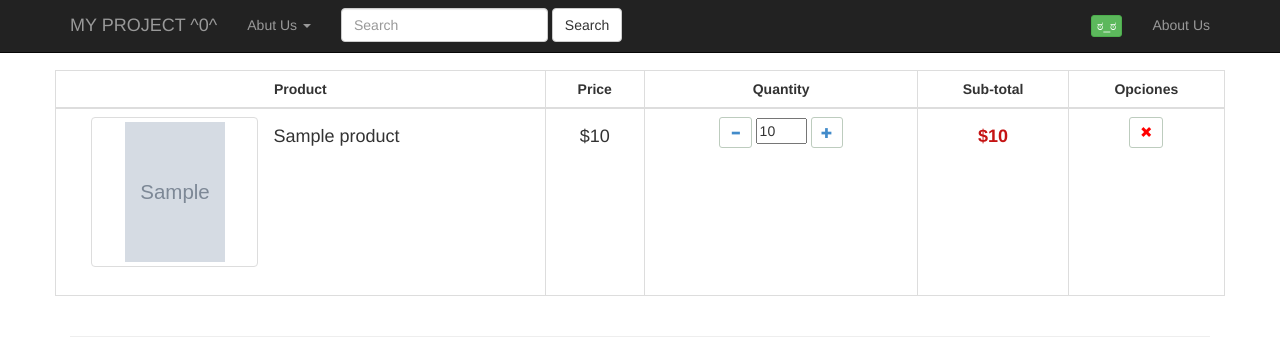
After one commit to goodshop/GoodShop, a Django app: template static/templates/customer/view_cart.html in a window 1280 px wide; the page is wider, and only the part inside the window is pictured. The commit adds this page. Shown: the top 354 px of that part. Run offline with Django 3.2, Linux system fonts and the light colour scheme; the template is opened without the code that fills it: most values are stand-ins (such as "Sample title", 1, 10 or a date in 2020); grey boxes marked "Sample" are stand-in pictures; parts of the project's set-up code (start-up, migrations or seed data) failed here and were passed over; some libraries are stand-ins or nearby versions.

Commit message:
Added cart
Its cool

Signed-off-by: Gibran Gonzalez <haibrayn@hotmail.com>

```diff
--- a/src/goodshop/customers/urls.py
+++ b/src/goodshop/customers/urls.py
@@ -2,6 +2,8 @@ from django.conf.urls import patterns, include, url
 from .views import CustomerRegistration
 
 urlpatterns = patterns('',
-    url(r'^((?P<context>[-\w]+)/(?P<name>[-\w\s]+)/)?$', 'goodshop.customers.views.customer_home', name='customer_home'),
+    url(r'^((?P<context>(cat|search))/(?P<name>[-\w\s]+)/)?$', 'goodshop.customers.views.customer_home', name='customer_home'),
+    url(r'^cart/$', 'goodshop.customers.views.shopping_cart', name='shopping_cart'),
+    url(r'^cart/(?P<action>(add|remove|update|clear|checkout))/$', 'goodshop.customers.views.cart_manager', name='cart_manager'),
     url(r'^register/$', CustomerRegistration.as_view(), name='customer_registration'),
 )
--- a/src/goodshop/utils.py
+++ b/src/goodshop/utils.py
@@ -18,7 +18,7 @@ def search_products(context, name):
         products = Product.objects.filter(id=0)
         for search_name in name.split('-'):
             categories = Category.objects.filter(name__icontains=search_name)
-            q = Product.objects.filter(name__icontains=search_name)| Product.objects.filter(category=categories)
+            q = Product.objects.filter(name__icontains=search_name)|Product.objects.filter(category=categories)
             products = products | q
         return products
     return []
--- a/static/static/css/custom.css
+++ b/static/static/css/custom.css
@@ -6,3 +6,21 @@
     width: 100px;
     height: 140px !important;
 }
+
+body {
+    overflow-y: visible !important;
+}
+
+.btn-qty {
+    border: 1px solid rgb(189, 204, 190);
+    padding-top: 6px;
+}
+
+.btn-qty-icon {
+    font-size: .9em;
+}
+
+.total-price {
+    color: rgb(197, 19, 19);
+    font-weight: bold;
+}
--- /dev/null
+++ b/static/static/js/customer.js
@@ -0,0 +1,33 @@
+$('.product-qty').change(function(){
+    id = $(this).attr('data-id')
+    qty = $(this).val()
+    window.location = window.location.origin + window.location.pathname+"update?sku="+id+"&qty="+qty
+});
+
+// Numeric only control handler
+jQuery.fn.ForceNumericOnly =
+function()
+{
+    return this.each(function()
+    {
+        $(this).keydown(function(e)
+        {
+            var key = e.charCode || e.keyCode || 0;
+            // allow backspace, tab, delete, enter, arrows, numbers and keypad numbers ONLY
+            // home, end, period, and numpad decimal
+            //alert(key);
+            return (
+                key == 8 ||
+                key == 9 ||
+                key == 13 ||
+                key == 46 ||
+                key == 110 ||
+                //key == 190 || Disable period
+                (key >= 35 && key <= 40) ||
+                (key >= 48 && key <= 57) ||
+                (key >= 96 && key <= 105));
+        });
+    });
+};
+
+$(".product-qty").ForceNumericOnly();
--- a/static/templates/base.html
+++ b/static/templates/base.html
@@ -112,8 +112,8 @@
       }(document, 'script', 'facebook-jssdk'));
     </script>
 
-
     <script src="/static/js/jquery.min.js"></script>
     <script src="/static/js/bootstrap.min.js"></script>
+    {% block scripts %}{% endblock %}
   </body>
 </html>
--- a/static/templates/customer/home.html
+++ b/static/templates/customer/home.html
@@ -47,7 +47,8 @@
                     <h4>$ {{product.price}}</h3>
                   </div>
                   <div class="col-sm-2">
-                    <a href="#" style="margin-top: 3px;" class="btn btn-md btn-danger">
+                    <a href="#" style="margin-top: 3px;" class="btn btn-md btn-danger add-to-cart"
+                    data-id="{{product.id}}">
                       Add <span style="color: white;"
                       class="glyphicon glyphicon-shopping-cart"></span>
                     </a>
--- /dev/null
+++ b/static/templates/customer/view_cart.html
@@ -0,0 +1,74 @@
+{% extends 'base.html' %}
+{% block scripts %}<script src="/static/js/customer.js"></script>{% endblock %}
+
+{% block content %}
+    <!--  Cart Items  -->
+    <div class="table-responsive">
+        <table class="table table-bordered">
+            <thead>
+                <tr>
+                    <th class="text-center">Product</th>
+                    <th class="text-center">Price</th>
+                    <th class="text-center">Quantity</th>
+                    <th class="text-center">Sub-total</th>
+                    <th class="text-center">Opciones</th>
+                </tr>
+            </thead>
+            <tbody>
+                {% for item in cart %}
+                    <tr>
+                        <!-- Product Info -->
+                        <td>
+                            <div class="row">
+                              <div class="col-sm-4 col-sm-offset-1 thumbnail">
+                                {% if item.product.get_first_image %}
+                                <img src="{{item.product.get_first_image}}" class="product-img" alt="{{item.product.name}}">
+                                {% else %}
+                                <img data-src="holder.js/100%x180" class="product-img" alt="{{item.product.name}}">
+                                {% endif %}
+                              </div>
+                              <div class="col-sm-7">
+                                <h4>{{item.product.name}}</h3>
+                              </div>
+                            </div>
+                        </td>
+                        <!-- Product Price -->
+                        <td class="text-center">
+                            <h4>${{item.product.price}}</h4>
+                        </td>
+                        <!--  Quantity -->
+                        <td class="text-center">
+                            <a href="{% url 'shopping_cart' %}add?sku={{item.product.id}}&qty=-1"
+                            class="btn btn-sm btn-qty">
+                                <span class="glyphicon glyphicon-minus btn-qty-icon"></span>
+                            </a>
+                            <input type="text"
+                                   class="product-qty"
+                                   value="{{item.quantity}}"
+                                   size="3"
+                                   data-min="1"
+                                   data-max="999"
+                                   data-id="{{item.product.id}}">
+                            </input>
+                            <a href="{% url 'shopping_cart' %}add?sku={{item.product.id}}&qty=1"
+                            class="btn btn-sm btn-qty">
+                                <span class="glyphicon glyphicon-plus btn-qty-icon"></span>
+                            </a>
+                        </td>
+                        <!-- Sub-Total -->
+                        <td class="text-center">
+                            <h4 class="total-price">${{item.total}}</h4>
+                        </td>
+                        <!-- Remove item -->
+                        <td class="text-center">
+                            <a href="{% url 'shopping_cart' %}remove?sku={{item.product.id}}"
+                            class="btn btn-sm btn-qty text-center">
+                                <span class="glyphicon glyphicon-remove danger" style="color: red;"></span>
+                            </a>
+                        </td>
+                    </tr>
+                {% endfor %}
+            </tbody>
+        </table>
+    </div>
+{% endblock %}
--- a/static/templates/navbar.html
+++ b/static/templates/navbar.html
@@ -28,11 +28,11 @@
               </ul>
             </li>
           </ul>
-          <form class="navbar-form navbar-left" role="search">
+          <form class="navbar-form navbar-left"  method="POST">
             <div class="form-group">
               <input type="text" class="form-control" placeholder="Search">
             </div>
-            <button type="submit" class="btn btn-default">Submit</button>
+            <button type="submit" class="btn btn-default">Search</button>
           </form>
           <ul class="nav navbar-nav navbar-right">
             <li ><a href="{% url 'logout' %}"><button  type="button" class="btn btn-success  btn-xs">ಠ_ಠ</button></a></li>
```
Also changed, not shown: src/goodshop/customers/views.py (+141 -1 lines), static/static-only/css/custom.css (+23 -0 lines), static/static-only/js/customer.js (added, +33 -0 lines).
